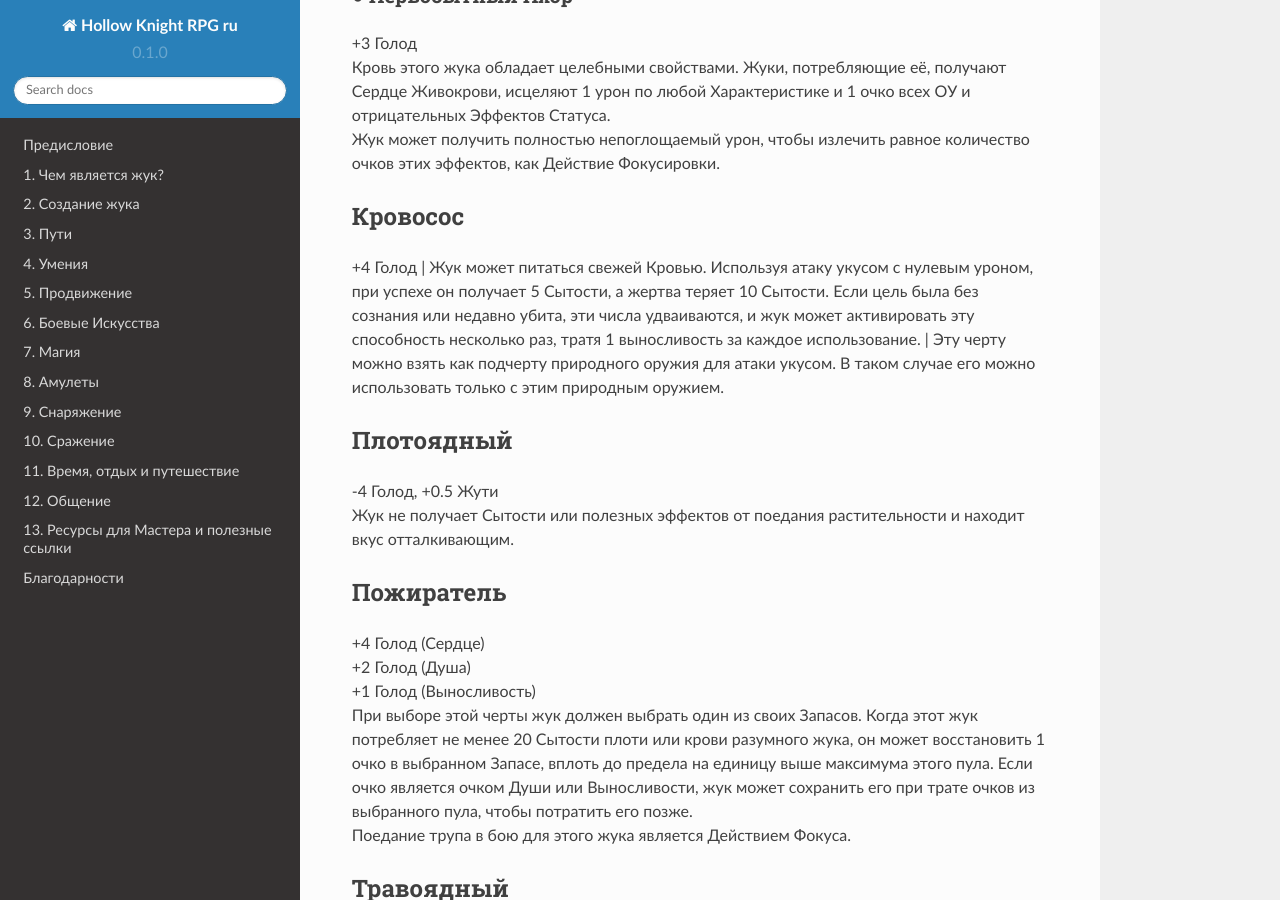
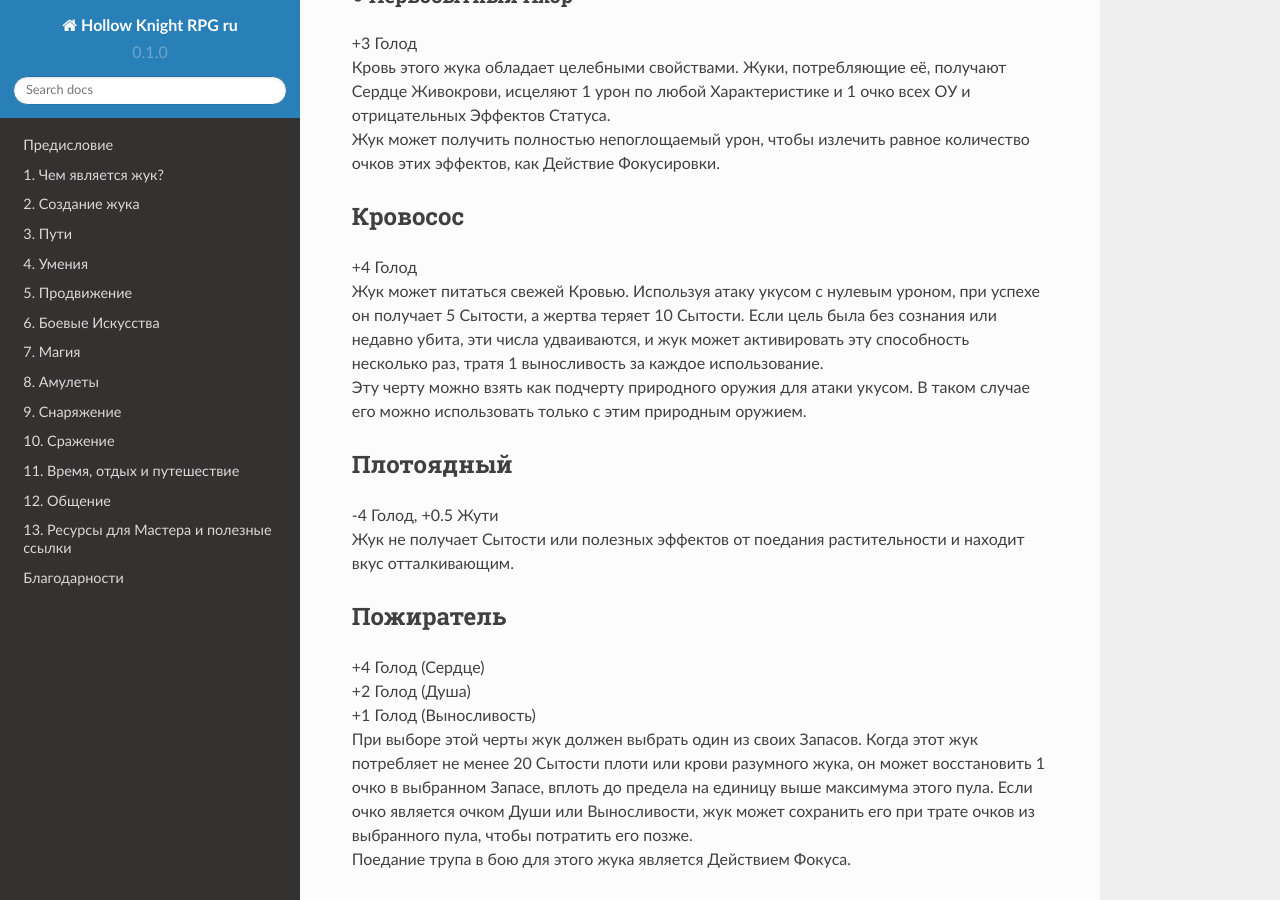
Before and after one commit to LazySelkie/hollow-knight-rpg-ru, a Sphinx documentation site: the page built from docs/source/traits_physiological.rst, in a window 1280 px wide and 900 px high, scrolled down 874 px. Built offline with Sphinx 7.4.7 and the Read the Docs theme 2.0.0, drawn with Linux system fonts in a browser that asks for light colours.

```diff
--- a/docs/source/traits_physiological.rst
+++ b/docs/source/traits_physiological.rst
@@ -27,7 +27,7 @@
 
 Кровосос
 """"""""""""""""""
-+4 Голод
+| +4 Голод
 | Жук может питаться свежей Кровью. Используя атаку укусом с нулевым уроном, при успехе он получает 5 Сытости, а жертва теряет 10 Сытости. Если цель была без сознания или недавно убита, эти числа удваиваются, и жук может активировать эту способность несколько раз, тратя 1 выносливость за каждое использование.
 | Эту черту можно взять как подчерту природного оружия для атаки укусом. В таком случае его можно использовать только с этим природным оружием.
 
```
